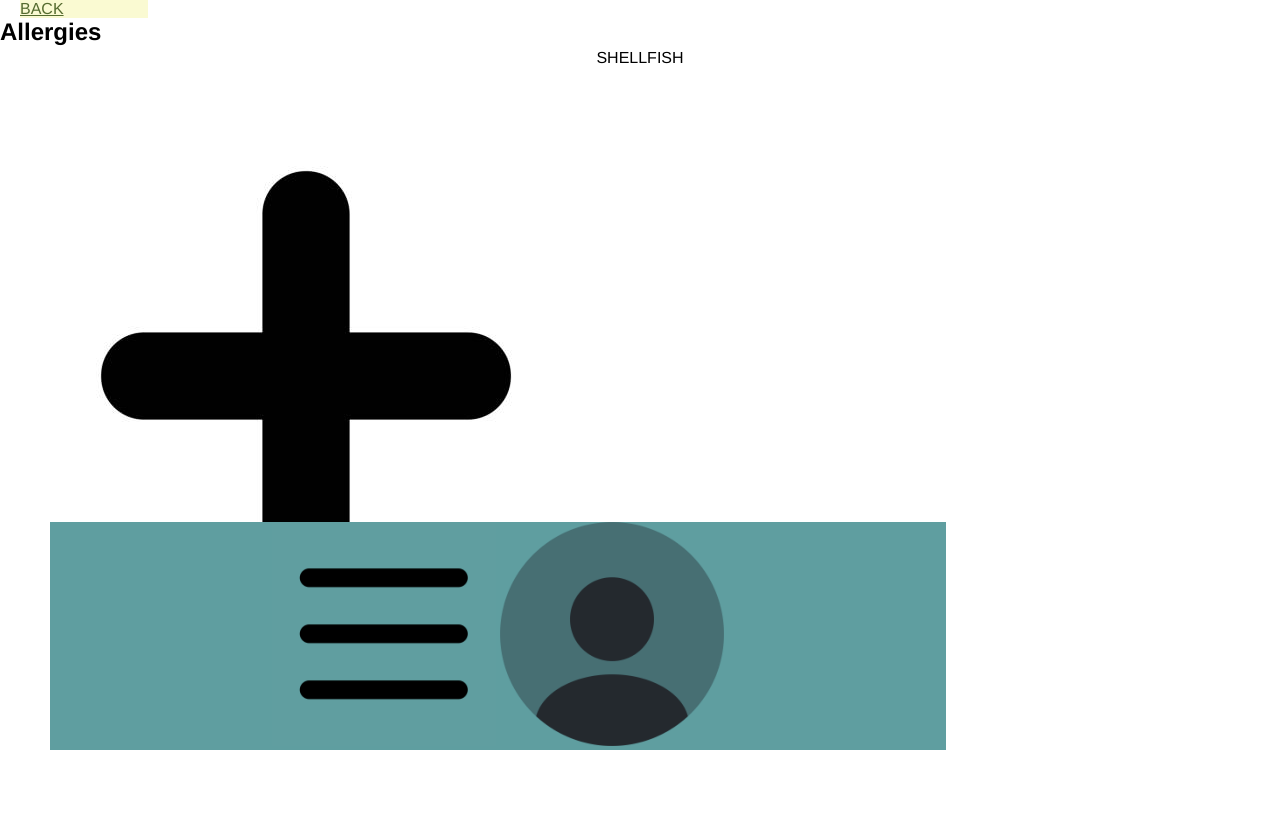
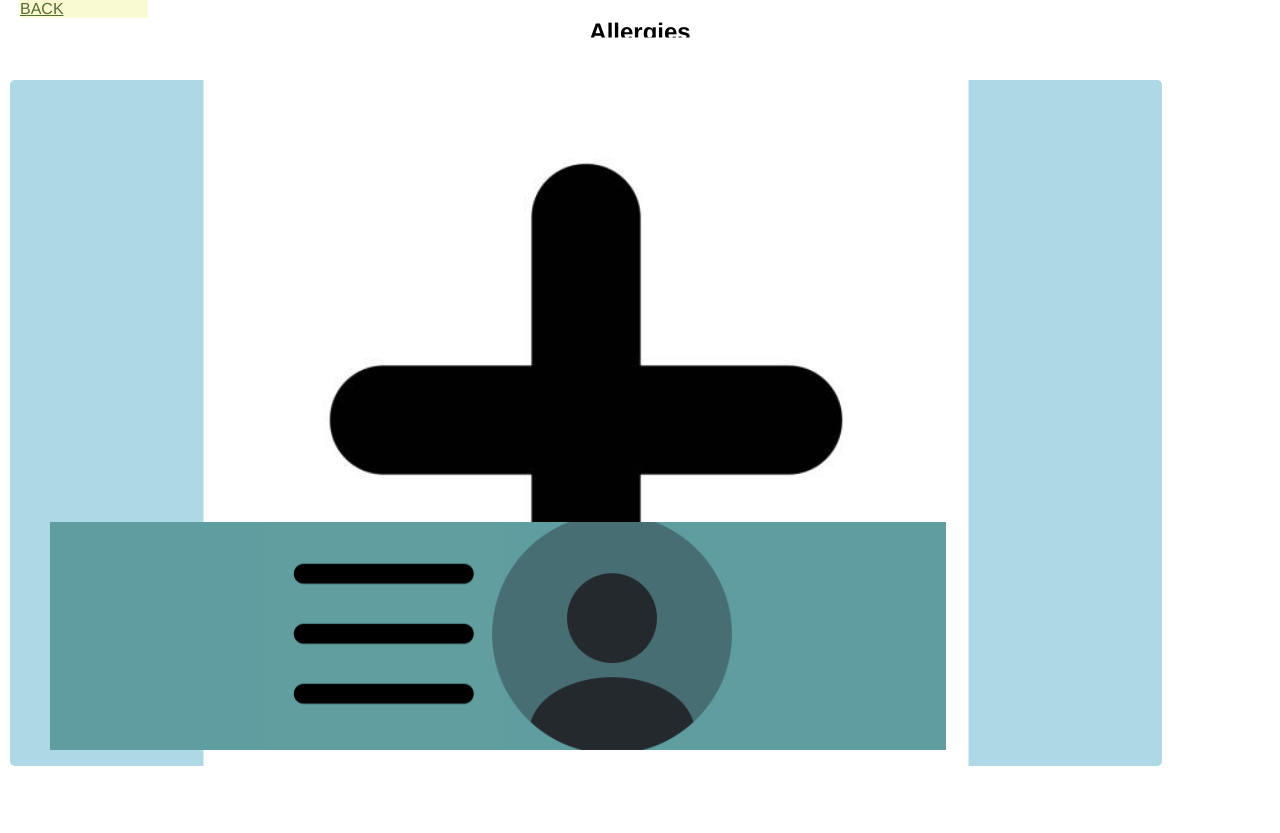
Before and after one commit to AdaliaWilliams/HCIFinalProject, a PHP site: page /allergies.php in a window 1280 px wide. Shown: the part 50-883 px from the top of the page. Before the commit the page ends 800 px from the top, so only its background shows below. Run offline with PHP 8.4, Linux system fonts and the light colour scheme.

Commit message:
updated css

```diff
--- a/css/layout-phone.css
+++ b/css/layout-phone.css
@@ -11,6 +11,10 @@
 
 body{
     margin-bottom: 40px;
+}
+
+h1{
+    text-align: center;
 }
 
 /*back button styling*/
@@ -57,8 +61,12 @@ nav img {
     'nav ';
 }
 
-
-
+img{
+    max-width: 100%;
+    text-align: center;
+    padding: 1em;
+    transform:scale(1.25,1.25);
+}
 
 .shelf1{
     padding: 10px;
@@ -170,6 +178,74 @@ header h1{
     grid-area: shelf-safe;
     margin: 10px;
 }
+
+figcaption {
+    padding: 10px;
+    background-color: lightblue;
+    width: 80%;
+    text-align: center;
+    caption-side: bottom;
+    border-width: 1px;
+    border-radius: 5px;
+    grid-area: username;
+    margin: 10px;
+}
+
+.allergies {
+    padding: 10px;
+    background-color: lightblue;
+    width: 90%;
+    text-align: center;
+    border-width: 1px;
+    border-radius: 5px;
+    grid-area: allergies;
+    margin: 10px;
+}
+
+.foodwasted {
+    padding: 10px;
+    background-color: lightblue;
+    width: 90%;
+    text-align: center;
+    border-width: 1px;
+    border-radius: 5px;
+    grid-area: foodwasted;
+    margin: 10px;
+}
+
+.changepassword {
+    padding: 10px;
+    background-color: lightblue;
+    width: 90%;
+    text-align: center;
+    border-width: 1px;
+    border-radius: 5px;
+    grid-area: changepassword;
+    margin: 10px;
+}
+
+.help {
+    padding: 10px;
+    background-color: lightblue;
+    width: 90%;
+    text-align: center;
+    border-width: 1px;
+    border-radius: 5px;
+    grid-area: help;
+    margin: 10px;
+}
+
+.friends {
+    padding: 10px;
+    background-color: lightblue;
+    width: 90%;
+    text-align: center;
+    border-width: 1px;
+    border-radius: 5px;
+    grid-area: friends;
+    margin: 10px;
+}
+
 /* category styling */
 
 a:link {
```
